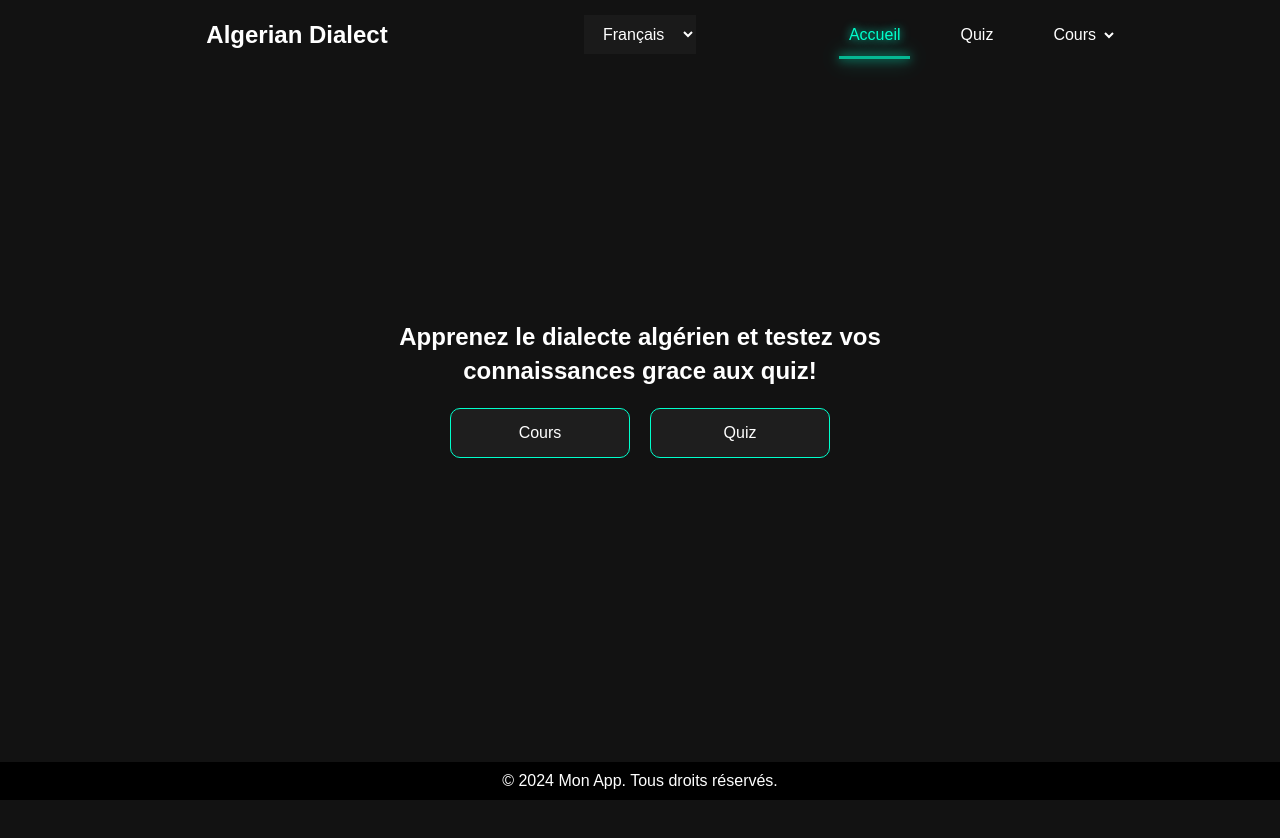
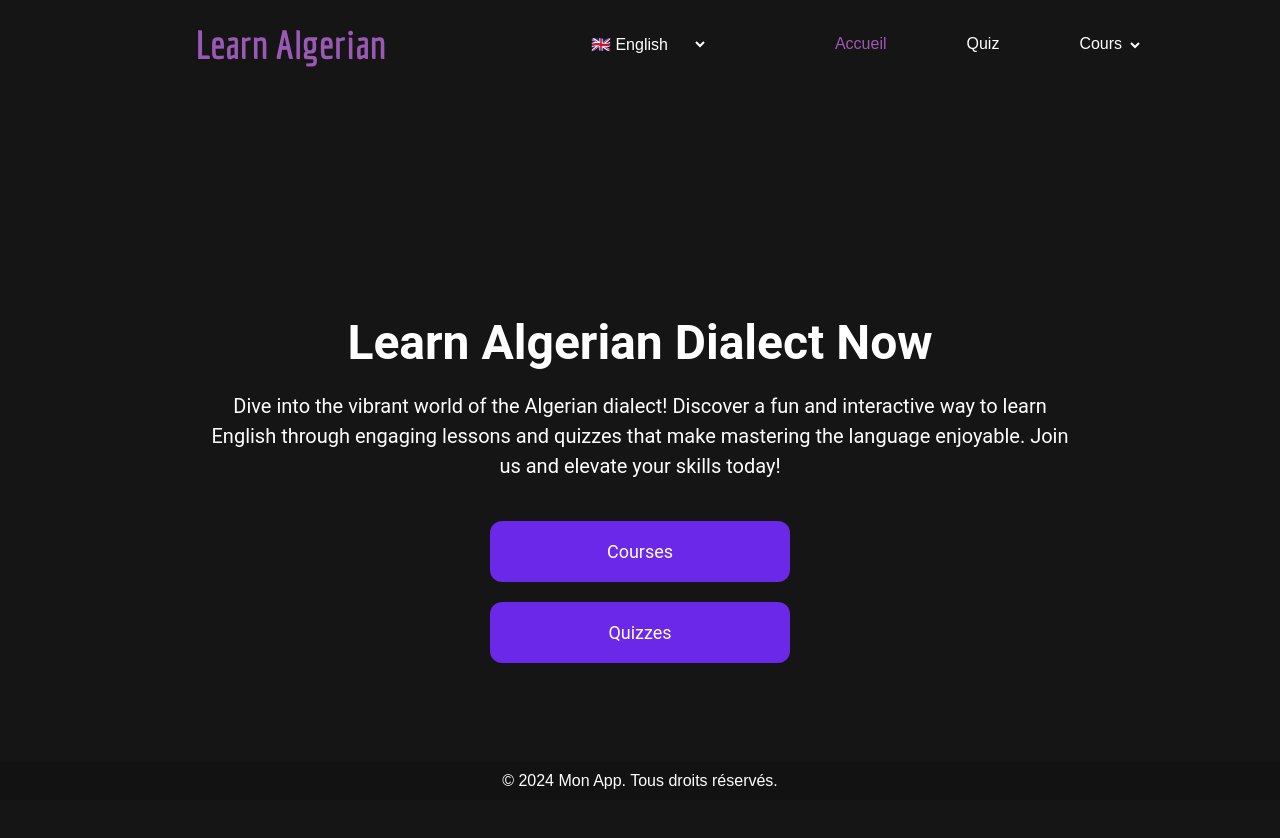
Before and after one commit to aminagr/AlgerianDialect, a React (Vite) app: page / in a window 1280 px wide. Shown: the top 838 px of the page. Before the commit the page ends 800 px from the top, so only its background shows below. Built offline with nearby package versions, Linux system fonts and the light colour scheme.

Commit message:
First version of the App

```diff
--- a/index.html
+++ b/index.html
@@ -4,6 +4,9 @@
     <meta charset="UTF-8" />
     <link rel="icon" type="image/svg+xml" href="/vite.svg" />
     <meta name="viewport" content="width=device-width, initial-scale=1.0" />
+    <link rel="preconnect" href="https://fonts.googleapis.com">
+    <link rel="preconnect" href="https://fonts.gstatic.com" crossorigin>
+    <link href="https://fonts.googleapis.com/css2?family=Economica:ital,wght@0,400;0,700;1,400;1,700&display=swap" rel="stylesheet">
     <title>Algerian Language APP</title>
   </head>
   <body>
--- a/src/components/common/Navbar.jsx
+++ b/src/components/common/Navbar.jsx
@@ -16,10 +16,16 @@ const Navbar = () => {
 
     return (
         <nav className={`navbar ${isOpen ? 'open' : ''}`}>
-            <div className="logo">Algerian Dialect</div>
+            <div className="logo">Learn Algerian</div>
             <select className="language-select">
-                <option value="fr">Français</option>
-                <option value="ar">Arabe</option>
+                <option value="en">🇬🇧 English</option>
+                <option value="ar">🇸🇦 العربية</option>
+                <option value="fr">🇫🇷 Français</option>
+                <option value="ru">🇷🇺 Русский</option>
+                <option value="es">🇪🇸 Español</option>
+                <option value="it">🇮🇹 Italiano</option>
+
+
             </select>
             <div className="hamburger" onClick={toggleMenu}>
                 {isOpen ? (
--- a/src/index.css
+++ b/src/index.css
@@ -9,6 +9,7 @@ body {
     font-family: 'Arial', sans-serif;
     background-color: #121212;
     color: white;
+
 }
 
 h1 {
--- a/src/pages/Home.jsx
+++ b/src/pages/Home.jsx
@@ -4,10 +4,13 @@ import '../styles/Home.css';
 const Home = () => {
     return (
         <div className="home">
-            <h2>Apprenez le dialecte algérien et testez vos connaissances grace aux quiz! </h2>
-            <div className="card-container">
-                <div className="card">Cours</div>
-                <div className="card">Quiz</div>
+            <h1 className="hero-title">Learn Algerian Dialect Now</h1>
+            <p className="hero-subtitle">
+                Dive into the vibrant world of the Algerian dialect! Discover a fun and interactive way to learn English through engaging lessons and quizzes that make mastering the language enjoyable. Join us and elevate your skills today!
+            </p>
+            <div className="button-container">
+                <div className="card-button courses-button">Courses</div>
+                <div className="card-button quizzes-button">Quizzes</div>
             </div>
         </div>
     );
--- a/src/styles/Footer.css
+++ b/src/styles/Footer.css
@@ -1,5 +1,5 @@
 .footer {
-    background-color: black;
+    background-color: #121212;
     color: white;
     text-align: center;
     padding: 10px;
--- a/src/styles/Home.css
+++ b/src/styles/Home.css
@@ -1,50 +1,102 @@
+
+:root {
+    --color-violet: #5500f9;
+    --color-dark: #151515;
+    --color-white: #ffffff;
+    --color-button: #6b28e9;
+    --color-button-hover: rgba(0, 0, 0, 0.4); /* pour l'ombre */
+}
+
 .home {
-    background-color: #121212;
-    color: white;
+    background-color: var(--color-dark);
+    color: var(--color-white);
+    padding: 10px 200px;
     text-align: center;
-    padding: 20px; /* Réduit le padding */
     display: flex;
     flex-direction: column;
     align-items: center;
     justify-content: center;
-    min-height: 80vh; /* Utilise la hauteur totale du viewport */
+    height: 100vh;
+    position: relative;
+    overflow: hidden;
+
 }
 
-h2 {
-    font-size: 1rem; /* Taille de police réduite */
-    max-width: 90%; /* Largeur maximale de 90% */
-    margin: 0 auto 20px; /* Centre et ajoute une marge en bas */
-    line-height: 1.4; /* Meilleure lisibilité */
+.hero-title {
+    font-family: 'Roboto', sans-serif;
+    font-size: 48px;
+    margin-bottom: 20px;
+    animation: fadeIn 1s ease-in;
 }
 
-@media (min-width: 600px) {
-    h2 {
-        font-size: 1.5rem; /* Augmente légèrement la taille sur grands écrans */
-        max-width: 600px; /* Largeur maximale pour les grands écrans */
+.hero-subtitle {
+    font-family: 'Roboto', sans-serif;
+    line-height: 1.5;
+    font-size: 20px;
+    margin-bottom: 40px;
+    animation: fadeIn 1.5s ease-in;
+}
+
+.button-container {
+    display: flex;
+    flex-direction: column;
+    gap: 20px;
+    width: 100%;
+}
+
+.card-button {
+    background-color: var(--color-button);
+    color: var(--color-white);
+    padding: 20px 30px;
+    border-radius: 12px;
+    text-align: center;
+    cursor: pointer;
+    transition: transform 0.3s ease, box-shadow 0.3s ease, background-color 0.3s ease, padding 0.3s ease;
+    font-family: 'Roboto', sans-serif;
+    font-size: 18px;
+    width: 100%;
+    max-width: 300px;
+    margin: 0 auto;
+}
+
+.courses-button:hover,
+.quizzes-button:hover {
+    transform: scale(1.2) translateY(-5px);
+    padding: 25px 35px;
+    box-shadow: 0 12px 30px var(--color-button-hover);
+    background-color: var(--color-violet);
+}
+
+@keyframes fadeIn {
+    from {
+        opacity: 0;
+        transform: translateY(-20px);
+    }
+    to {
+        opacity: 1;
+        transform: translateY(0);
     }
 }
 
-.card-container {
-    display: flex;
-    justify-content: center; /* Centre les cartes dans le conteneur */
-    gap: 15px; /* Espace réduit entre les cartes */
-    flex-wrap: wrap; /* Permet aux cartes de s'enrouler sur les petits écrans */
-    padding: 0 20px; /* Espace à droite et à gauche */
+/* Media Queries pour mobile */
+@media (max-width: 768px) {
+
+    .home {padding: 0px 50px;}
+
+    .hero-title {
+        font-size: 36px;
+    }
+
+    .hero-subtitle {
+        font-size: 18px;
+    }
+
+    .button-container {
+        flex-direction: column;
+    }
+
+    .card-button {
+        width: 90%;
+        max-width: none;
+    }
 }
-
-.card {
-    background: #1e1e1e;
-    color: white;
-    border: 1px solid #00ffcc;
-    border-radius: 10px;
-    padding: 15px; /* Padding réduit */
-    width: 180px; /* Largeur des cartes */
-    text-align: center;
-    cursor: pointer;
-    transition: all 0.3s ease;
-}
-
-.card:hover {
-    transform: scale(1.05);
-    box-shadow: 0 0 10px #00ffcc;
-}
--- a/src/styles/Navbar.css
+++ b/src/styles/Navbar.css
@@ -1,27 +1,13 @@
 :root {
     --white: #ffffff;
-    --black: #121212;
+    --black: #151515;
     --dark-gray: #1a1a1a;
-    --accent: /*#bb86fc;  */                    #00ffcc;  /*Main accent color */
+    --accent: #9B59B6; /* Main accent color */  /* #00ffcc;*/
+}
 
-    /* Usage variables */
-    --navbar-background: var(--black);
-    --navbar-text: var(--white);
-    --language-select-background: var(--dark-gray);
-    --language-select-hover-background: var(--accent);
-    --language-select-text: var(--white);
-    --language-select-hover-text: var(--black);
-    --menu-item-color: var(--accent);
-    --dropdown-background: var(--black);
-    --dropdown-text: var(--white);
-    --hover-text: var(--accent);
-    --active-text: var(--accent);
-    --border: var(--accent);
-    --border-hover: var(--white); /* Optional for hover effect */
-}
 .navbar {
-    background-color: var(--navbar-background);
-    color: var(--navbar-text);
+    background-color: var(--black);
+    color: var(--white);
     display: flex;
     justify-content: space-between;
     align-items: center;
@@ -31,7 +17,9 @@
 }
 
 .logo {
-    font-size: 1.5rem;
+    font-family: "Economica", sans-serif;
+    color: var(--accent);
+    font-size: 40px;
     font-weight: bold;
     flex: 1;
     text-align: center;
@@ -39,21 +27,18 @@
 }
 
 .language-select {
-    background: var(--language-select-background);
-    color: var(--language-select-text);
-    /*border: 2px solid var(--border);
-    border-radius: 5px;*/
-    border:none;
+    background: var(--black);
+    color: var(--white);
+    border: none;
     font-size: 1rem;
     margin: 0 20px;
-    transition: background 0.3s ease, color 0.3s ease, border-color 0.3s ease;
+    transition: background 0.3s ease, color 0.3s ease;
     cursor: pointer;
     padding: 10px 15px;
 }
 
 .language-select:hover {
-   /* background: var(--language-select-hover-background);*/
-    color: var(--accent);
+    color: white; /* accent */
 }
 
 .menu {
@@ -67,54 +52,46 @@
 }
 
 .menu li {
+    list-style: none;
     position: relative;
-    padding: 10px;
-    transition: all 0.3s ease;
+    padding: 20px;
+    transition: color 0.3s ease;
     cursor: pointer;
 }
 
 .menu li:hover {
-    color: var(--hover-text);
-    text-shadow: 0 0 10px var(--hover-text);
+    color: var(--accent); /* hover-text */
 }
 
 .menu li.active {
-    color: var(--active-text);
-    text-shadow: 0 0 10px var(--active-text);
-    position: relative;
-}
-
-.menu li.active::after {
-    content: '';
-    position: absolute;
-    left: 0;
-    right: 0;
-    bottom: -5px;
-    height: 3px;
-    background-color: var(--active-text);
-    opacity: 0.7;
-    box-shadow: 0 0 10px var(--active-text), 0 0 20px var(--active-text);
+    color: var(--accent); /* active-text */
 }
 
 .dropdown {
     display: none;
     position: absolute;
-    top: 100%;
-    background: var(--dropdown-background);
+    top: 100%; /* Align dropdown below the parent */
+    left: 0; /* Align left */
+    background: var(--black); /* Same color as menu */
     padding: 10px 0;
     border-radius: 5px;
+    z-index: 10; /* Ensure it appears above other elements */
 }
 
 .dropdown li {
-    color: var(--dropdown-text);
+    color: var(--white); /* Same color as menu items */
+    padding: 10px 20px; /* Added padding for better touch target */
     transition: color 0.3s ease;
     cursor: pointer;
 }
 
 .dropdown li:hover {
-    color: var(--hover-text);
+    color: var(--accent); /* hover-text */
 }
 
+.menu li:hover .dropdown {
+    display: block; /* Show dropdown on hover */
+}
 .hamburger {
     display: none;
     cursor: pointer;
@@ -139,7 +116,7 @@
         top: 60px;
         left: 0;
         right: 0;
-        background: var(--dropdown-background);
+        background: var(--black);
         width: 100%;
         z-index: 1;
         opacity: 0;
@@ -160,7 +137,7 @@
     .menu li {
         padding: 15px;
         text-align: center;
-        border-bottom: 1px solid #333;
+        border-bottom: 1px solid var(--dark-gray);
     }
 
     .menu li:last-child {
@@ -174,8 +151,10 @@
     .menu li.active::after {
         display: none;
     }
-
     .dropdown {
-        display: none;
+        position: relative;
+    }
+    .logo {
+        font-size: 28px;
     }
 }
```
Also changed, not shown: src/AppContent.jsx (added, +93 -0 lines), src/components/common/LanguageSelector.jsx (added, +20 -0 lines), src/context/AppContext.jsx (added, +31 -0 lines). Lines whose indentation alone changed are shown as unchanged.
